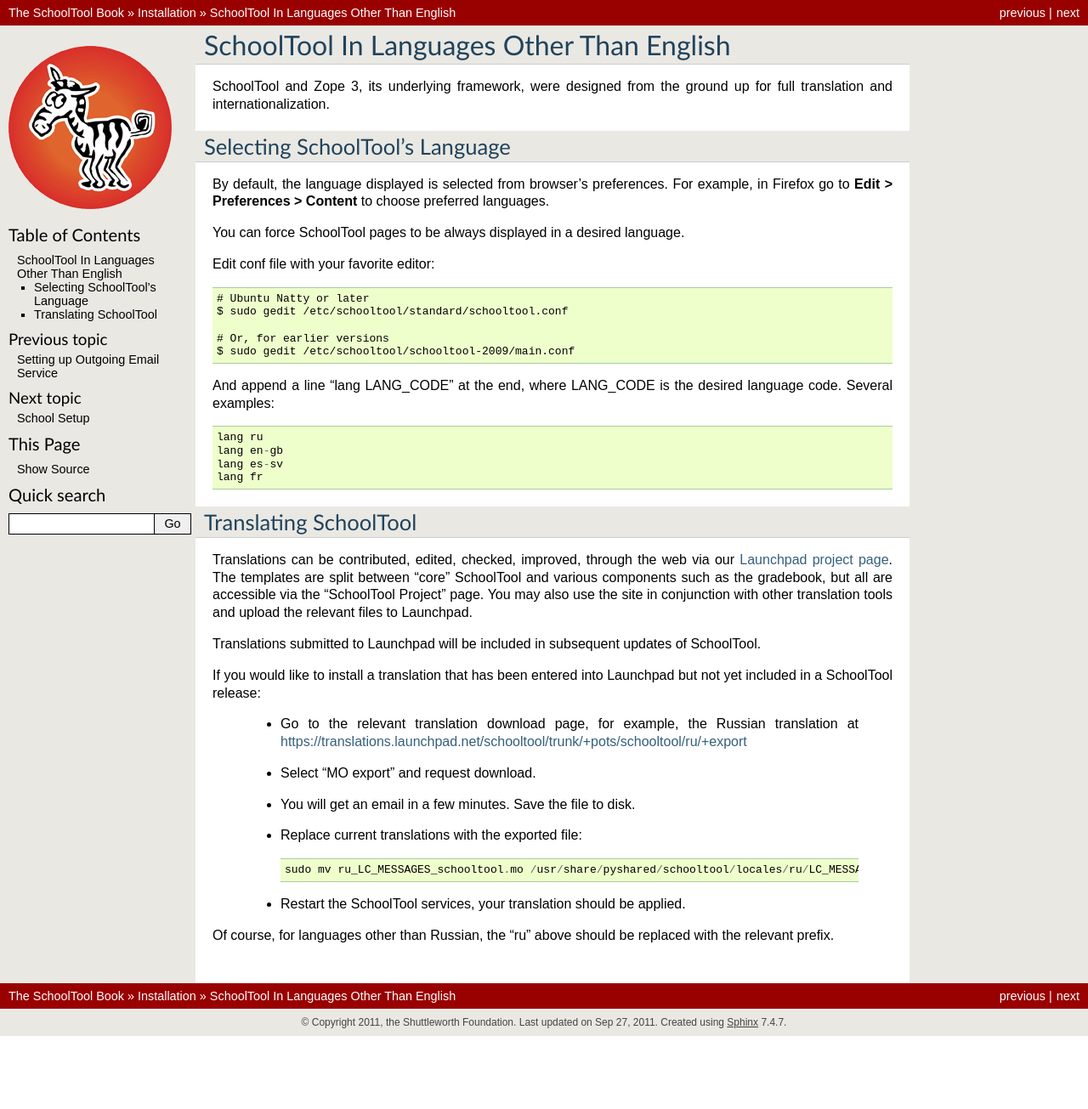
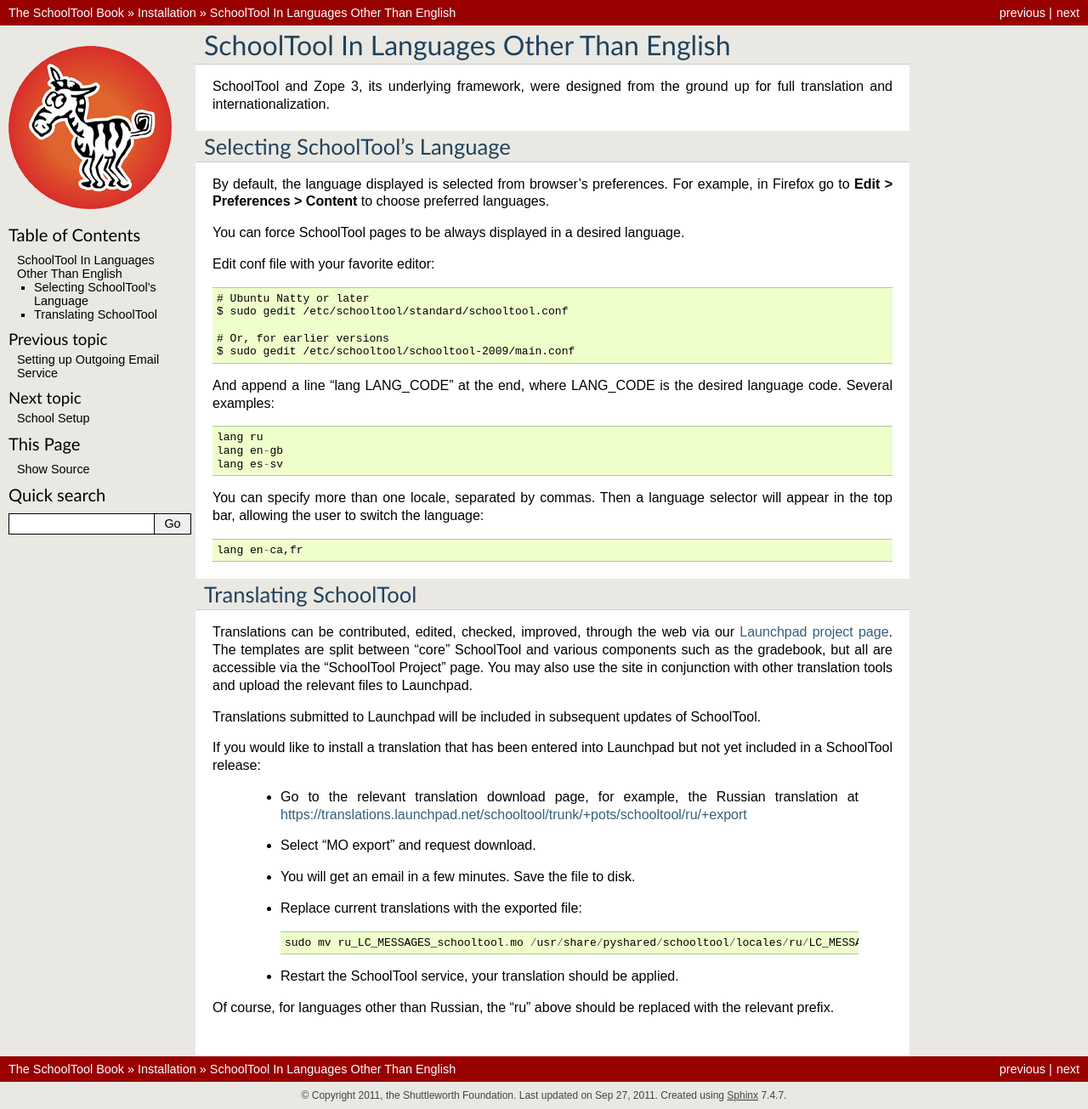
Before and after one commit to schooltool-project/schooltool-book, a Sphinx documentation site: the page built from source/translations.rst, in a window 1280 px wide. Shown: the whole page at 85% size. Built offline with Sphinx 7.4.7, drawn with Linux system fonts in a browser that asks for light colours; before the commit the page ends 1219 px from its top, so only the background shows below that.

Commit message:
Document setting multiple languages in schooltool.conf

```diff
--- a/source/translations.rst
+++ b/source/translations.rst
@@ -25,7 +25,13 @@
   lang ru
   lang en-gb
   lang es-sv
-  lang fr
+
+You can specify more than one locale, separated by commas.  Then a language
+selector will appear in the top bar, allowing the user to switch the
+language::
+
+  lang en-ca,fr
+
 
 Translating SchoolTool
 ----------------------
@@ -46,6 +52,6 @@
 
      sudo mv ru_LC_MESSAGES_schooltool.mo /usr/share/pyshared/schooltool/locales/ru/LC_MESSAGES/schooltool.mo
 
- * Restart the SchoolTool services, your translation should be applied.
+ * Restart the SchoolTool service, your translation should be applied.
 
 Of course, for languages other than Russian, the "ru" above should be replaced with the relevant prefix.
```
